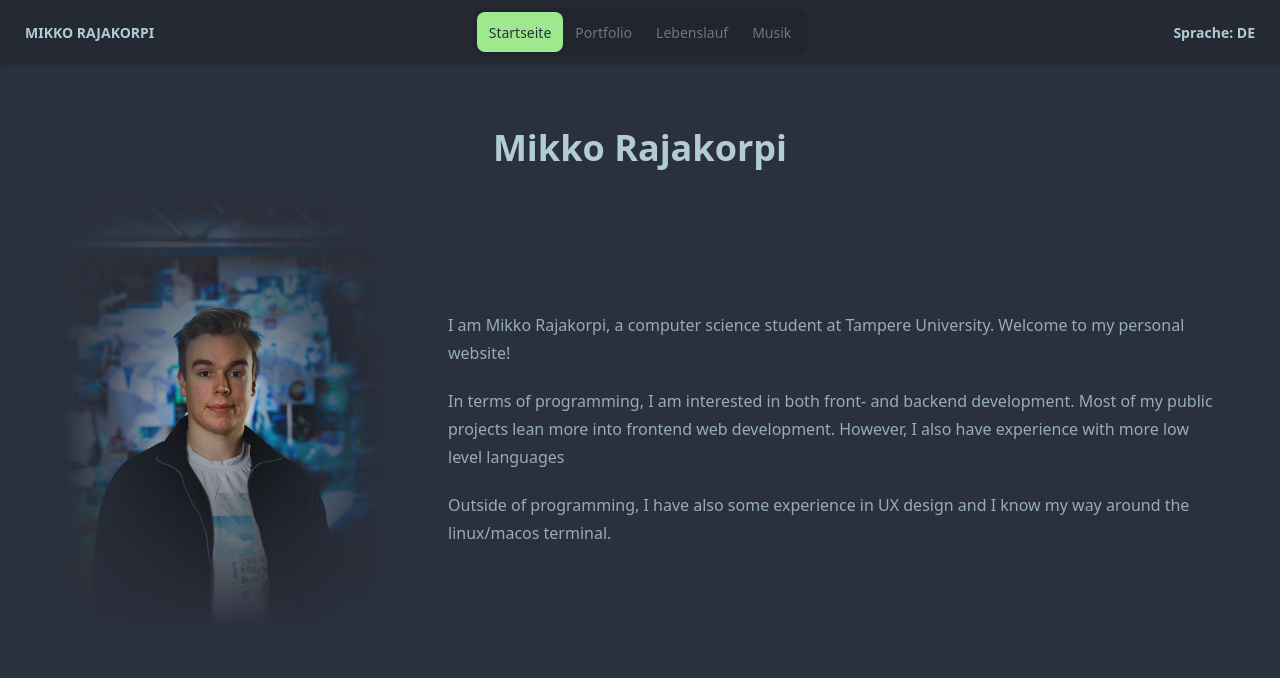
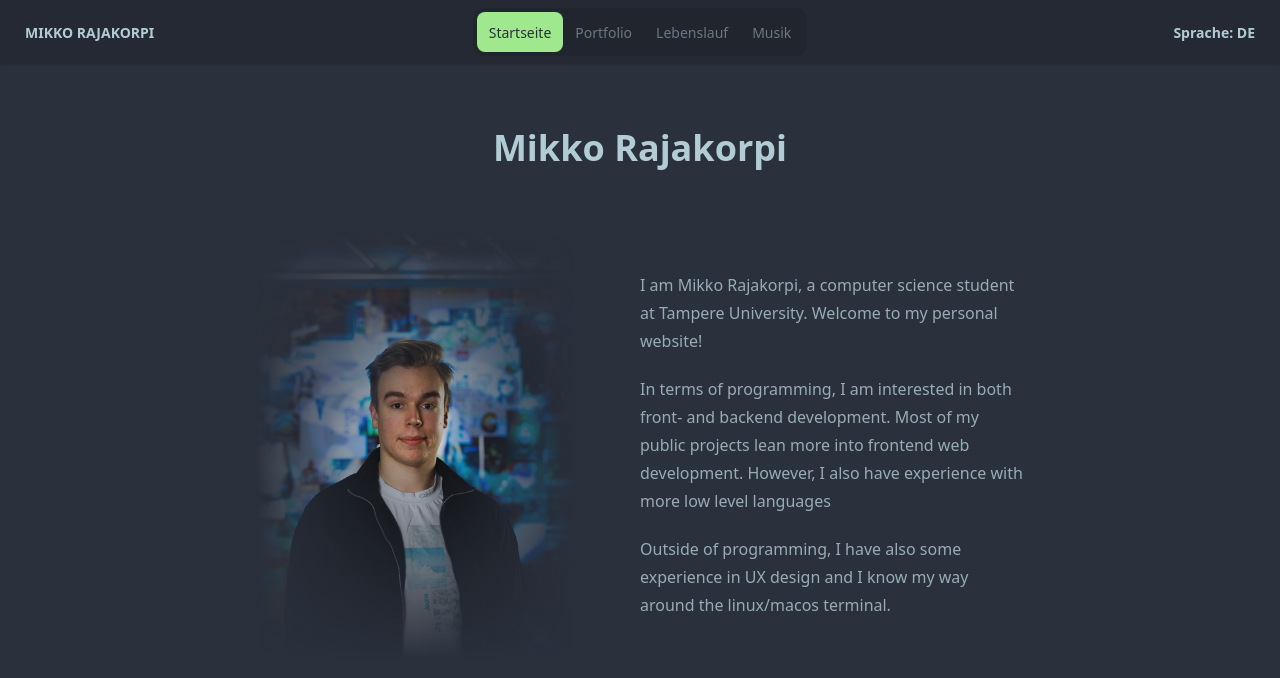
Before and after one commit to mikkolikoli/personal-homepage-updated, a Next.js app: page /de in a window 1280 px wide. Shown: the top 678 px of the page. Built offline with nearby package versions, Linux system fonts and the light colour scheme.

Commit message:
Make homepage picture stand out when hovering

```diff
--- a/src/app/[locale]/page.tsx
+++ b/src/app/[locale]/page.tsx
@@ -11,6 +11,7 @@ export default function Page(): ReactElement {
       <h1 className="text-4xl font-bold p-8">Mikko Rajakorpi</h1>
 
       <section className="prose max-w-none flex flex-col md:flex-row items-center">
+        <div className="hover-3d">
           <Image
             src="/portrait-500p.jpg"
             width={500}
@@ -18,8 +19,9 @@ export default function Page(): ReactElement {
             alt="Portrait of Mikko Rajakorpi in front of colorful background"
             className="m-8 w-xs shadow-lg rounded-xl mask-y-from-50% mask-x-from-50%"
           />
+        </div>
 
-        <section className="p-8">
+        <section className="p-8 max-w-md">
           <p>
             I am Mikko Rajakorpi, a computer science student at Tampere University.
             Welcome to my personal website!
```
Lines whose indentation alone changed are shown as unchanged.
